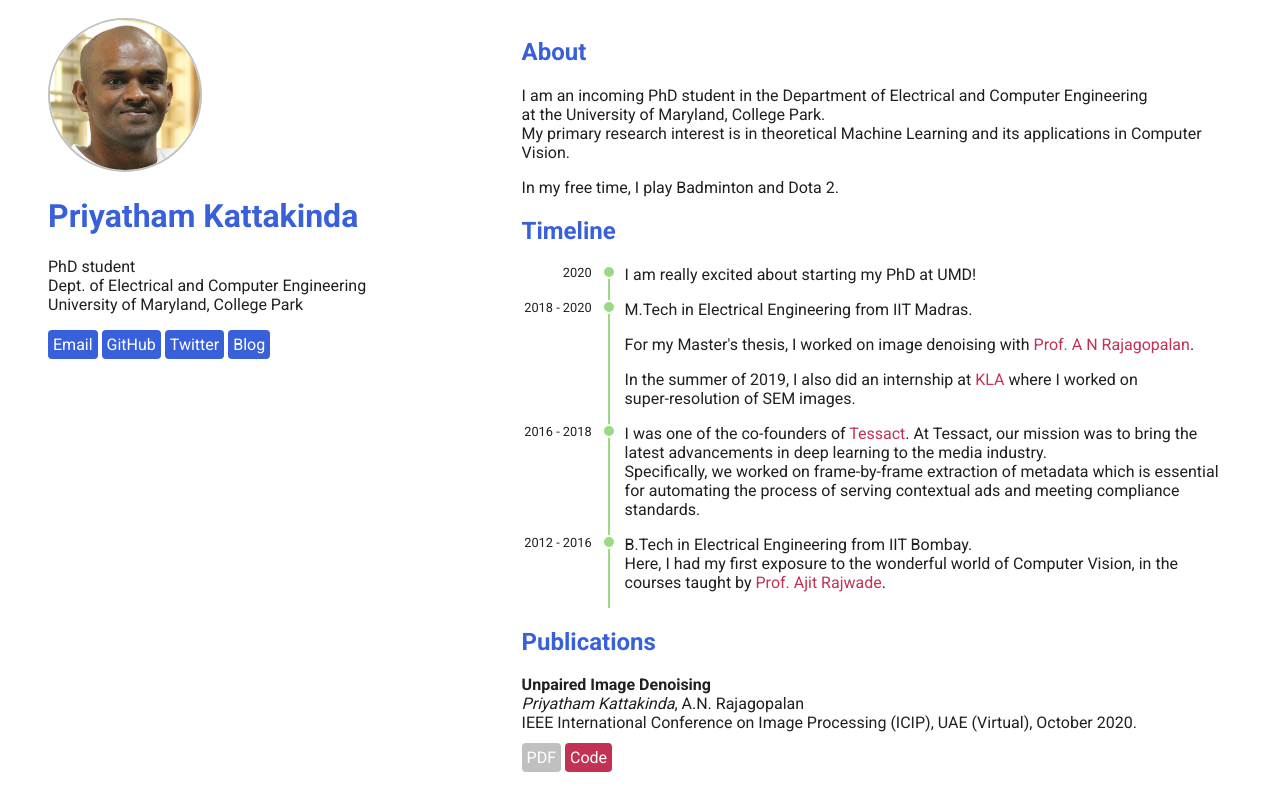
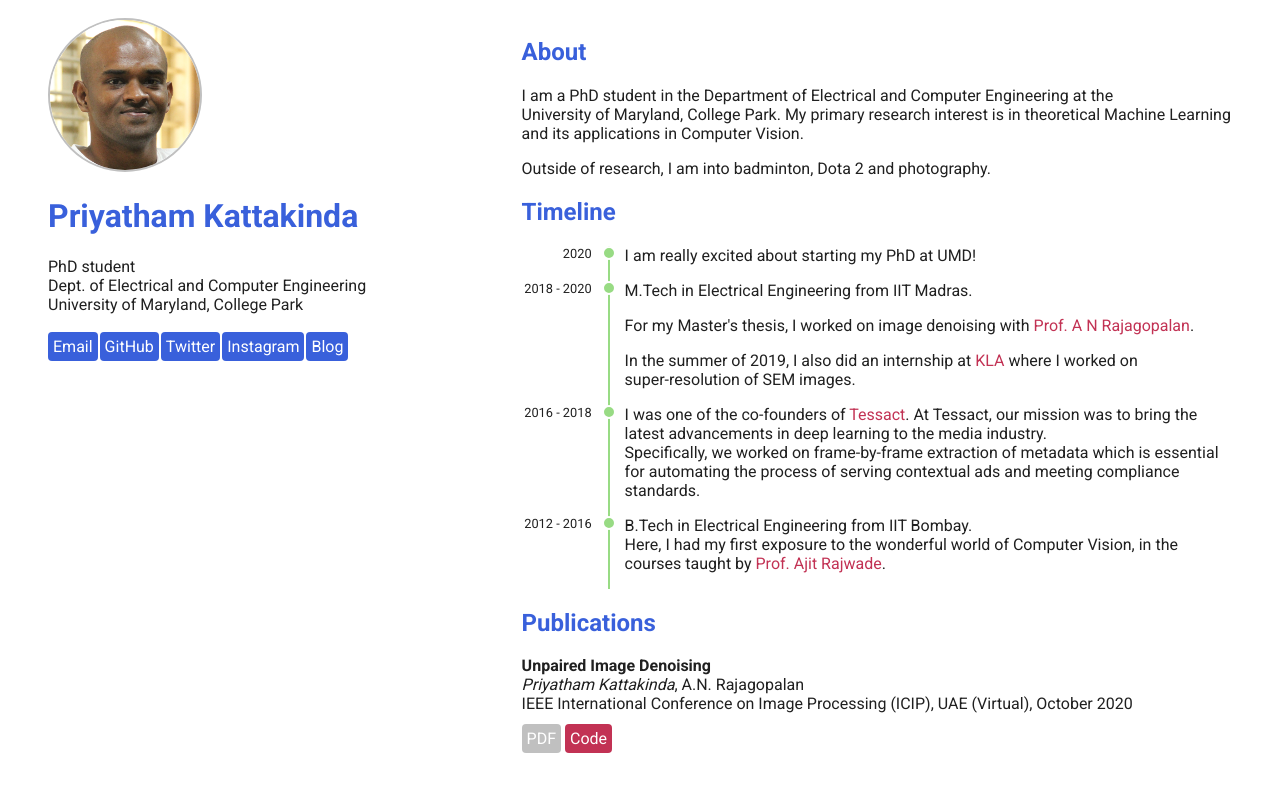
Before and after one commit to priyathamkat/priyathamkat.github.io, a Jekyll site: the page index.html, which Jekyll copies as it is, in a window 1280 px wide. Shown: the top 811 px of the page. Built offline with Jekyll 4.4.1, drawn with Linux system fonts in a browser that asks for light colours.

Commit message:
Add Instagram

```diff
--- a/index.html
+++ b/index.html
@@ -38,6 +38,11 @@
                     </a>
                 </li>
                 <li>
+                    <a class="blue btn" href="https://www.instagram.com/priyathamkat/" target="_blank">
+                        Instagram
+                    </a>
+                </li>
+                <li>
                     <a class="blue btn" href="/blog/">
                         Blog
                     </a>
@@ -49,12 +54,11 @@
         <section id="about">
             <h2>About</h2>
             <p>
-                I am an incoming PhD student in the Department of Electrical and Computer Engineering
-                <br> at the University of Maryland, College Park.
-                <br> My primary research interest is in theoretical Machine Learning and its applications in Computer
-                Vision.
+                I am a PhD student in the Department of Electrical and Computer Engineering at the
+                <br> University of Maryland, College Park. My primary research interest is in theoretical Machine
+                Learning and its applications in Computer Vision.
             </p>
-            <p>In my free time, I play Badminton and Dota 2.</p>
+            <p>Outside of research, I am into badminton, Dota 2 and photography.</p>
         </section>
         <section id="timeline">
             <h2>Timeline</h2>
@@ -124,7 +128,7 @@
                     </span>
                     <br>
                     <span class="paper-venue">
-                        IEEE International Conference on Image Processing (ICIP), UAE (Virtual), October 2020.
+                        IEEE International Conference on Image Processing (ICIP), UAE (Virtual), October 2020
                     </span>
                     <br>
                     <span class="paper-supp">
--- a/styles/index.css
+++ b/styles/index.css
@@ -1,8 +1,13 @@
-@media screen and (min-width: 1000px) {
+.info-card {
+    text-align: center;
+}
+
+@media screen and (min-width: 1100px) {
     .info-card {
         float: left;
         padding-right: 20px;
         position: fixed;
+        text-align: left;
     }
 
     .content {
@@ -19,10 +24,18 @@
 
 #social {
     margin: 10px auto 10px auto;
+    display: flex;
+    flex-wrap: wrap;
+}
+
+@media screen and (max-width: 1100px) {
+    #social {
+        justify-content: center;
+    }
 }
 
 #social li {
-    display: inline;
+    margin: 2px 2px 2px 0px;
 }
 
 #social a {
```
